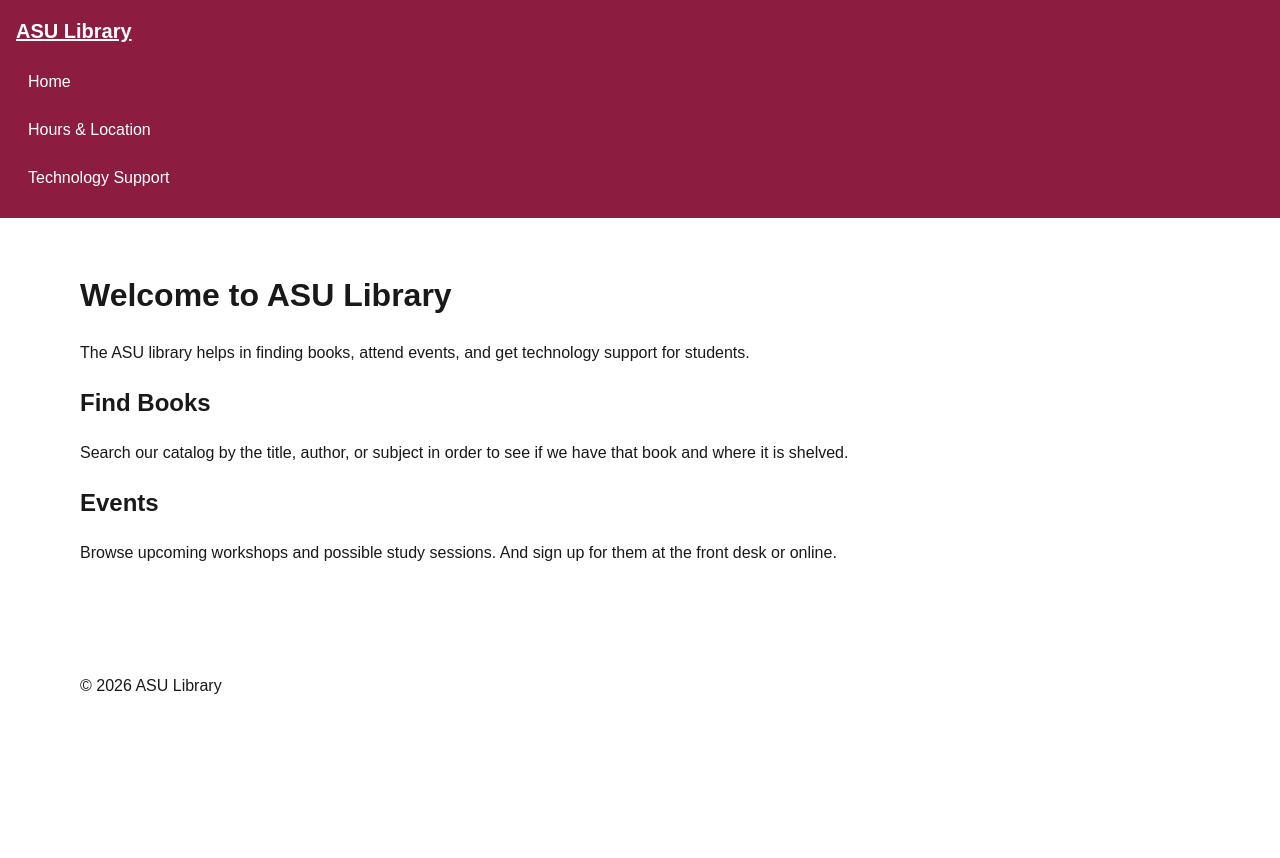
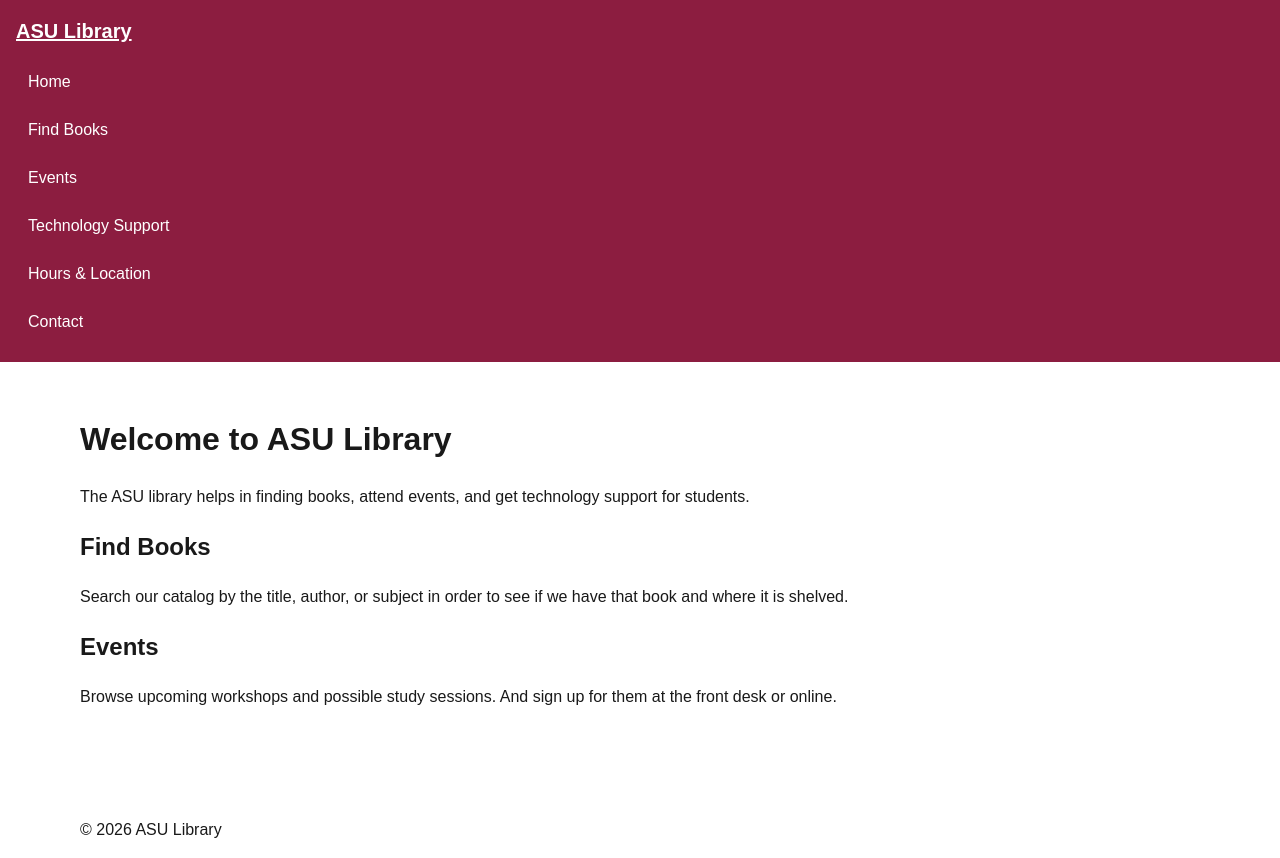
Before and after one commit to Joda132/Responsive-Site-Header-and-Navigation, a plain HTML site: page index.html in a window 1280 px wide. Before the commit the page ends 800 px from the top, so only its background shows below. Drawn offline with Linux system fonts and the light colour scheme.

Commit message:
Added six destination navigation to all pages
I brought the six labels over from module 5 nav inventory. It was for home, find books, events, technology support, hours and location, and contact. I used the same list on all of the pages and set aria current on all of the page's own links. I also added the find books, events and contact ids so that the anchor links can have targets

```diff
--- a/index.html
+++ b/index.html
@@ -23,9 +23,11 @@
 
       <ul class="nav-list" id="primary-nav">
         <li><a href="index.html" aria-current="page">Home</a></li>
+        <li><a href="index.html#find-books">Find Books</a></li>
+        <li><a href="index.html#events">Events</a></li>
+        <li><a href="support.html">Technology Support</a></li>
         <li><a href="visit.html">Hours &amp; Location</a></li>
-        <li><a href="support.html">Technology Support</a></li>
-        <!-- TODO: add 2-4 purposeful destinations. -->
+        <li><a href="support.html#contact">Contact</a></li>
       </ul>
 
     </nav>
@@ -37,10 +39,10 @@
     <h1>Welcome to ASU Library</h1>
     <p>The ASU library helps in finding books, attend events, and get technology support for students.</p>
 
-    <h2>Find Books</h2>
+    <h2 id="find-books">Find Books</h2>
     <p>Search our catalog by the title, author, or subject in order to see if we have that book and where it is shelved.</p>
 
-    <h2>Events</h2>
+    <h2 id="events">Events</h2>
     <p>Browse upcoming workshops and possible study sessions. And sign up for them at the front desk or online.</p>
 
   </main>
```
Also changed, not shown: support.html (+5 -3 lines), visit.html (+4 -2 lines).
